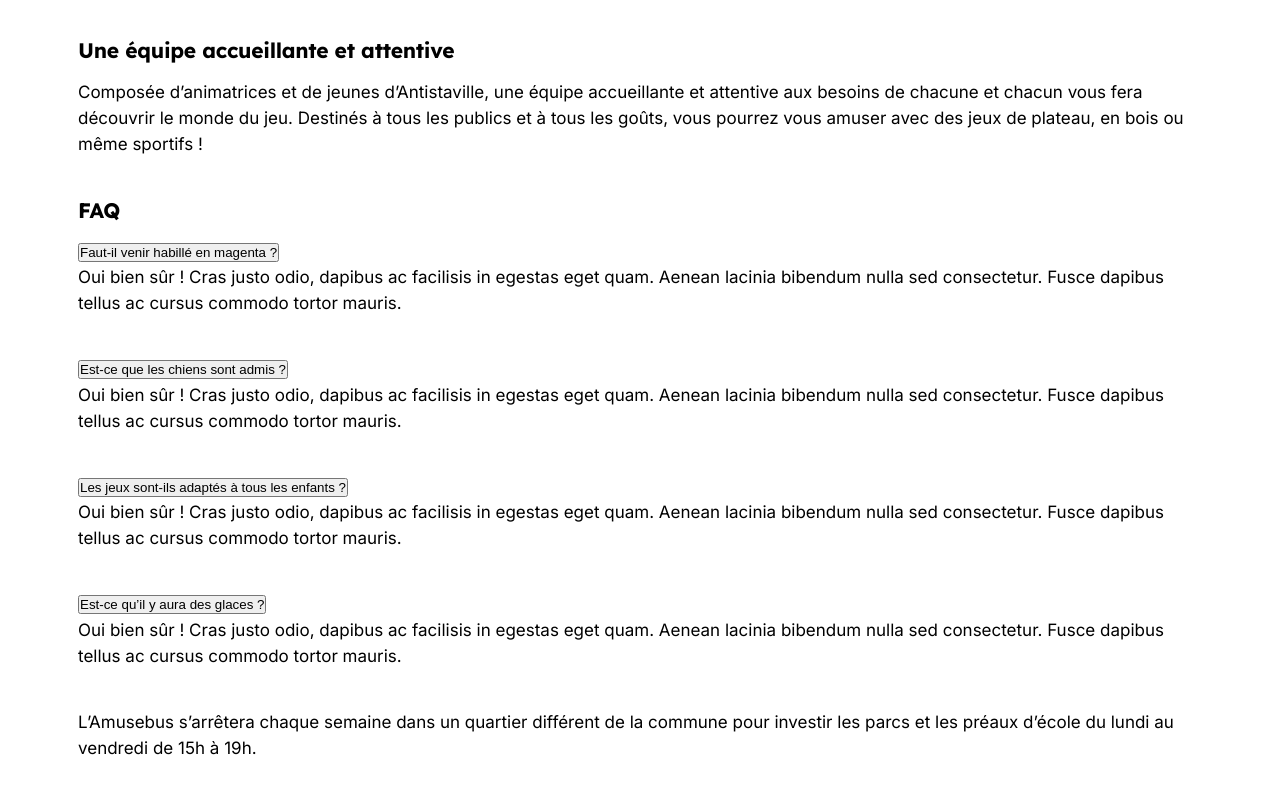
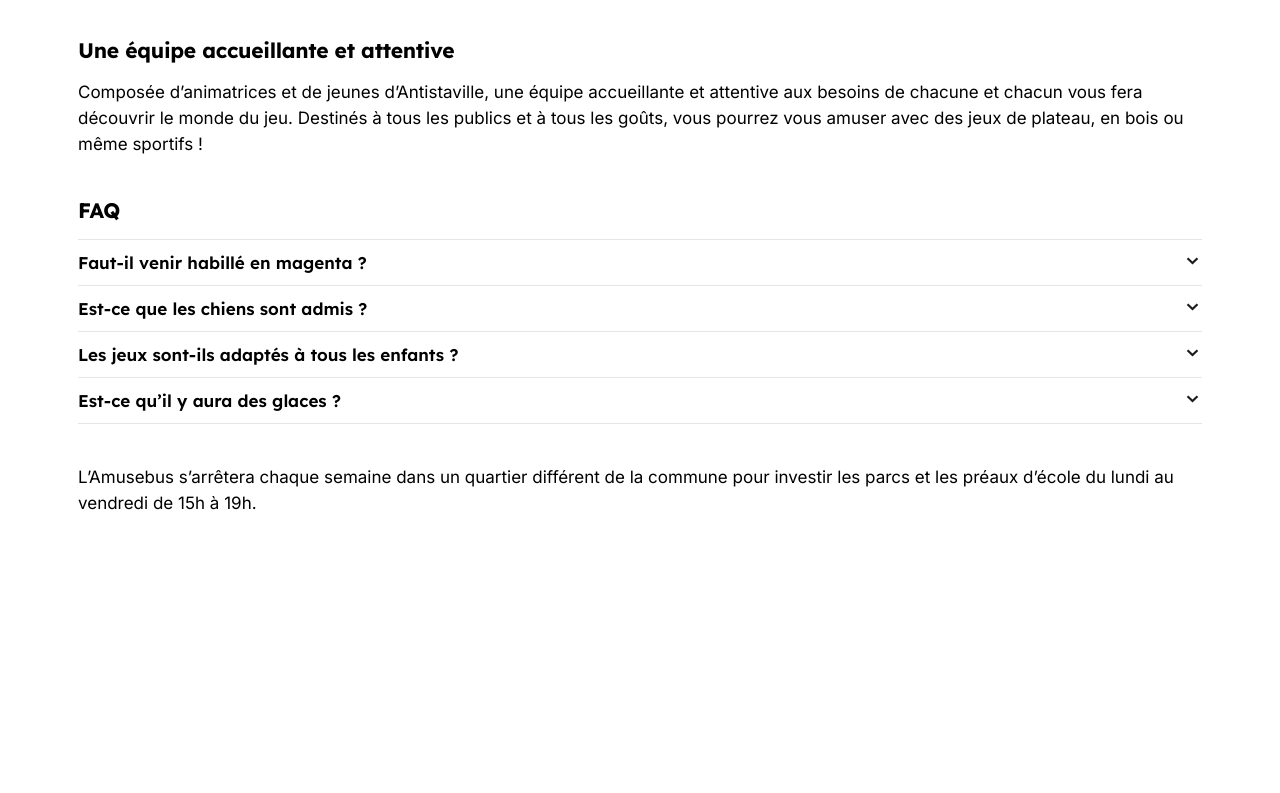
Before and after one commit to AnthonySalamone/antistaville, a website built with Parcel: page src/index.html in a window 1280 px wide. Shown: the part 1200-1993 px from the top of the page. After the commit the page ends 1756 px from the top, so only its background shows below. Built offline with nearby package versions, Linux system fonts and the light colour scheme.

Commit message:
accordion

```diff
--- a/src/js/main.js
+++ b/src/js/main.js
@@ -19,3 +19,21 @@ mobileSearchIcon.addEventListener('click', function() {
   burgerMenu.classList.toggle('active');
   burgerOverlay.classList.toggle('active');
 });
+
+
+//==================ACCORDION=========================================//
+//accordion
+var acc = document.getElementsByClassName("accordion");
+var i;
+
+for (i = 0; i < acc.length; i++) {
+  acc[i].addEventListener("click", function() {
+    this.classList.toggle("active");
+    var panel = this.nextElementSibling;
+    if (panel.style.maxHeight) {
+      panel.style.maxHeight = null;
+    } else {
+      panel.style.maxHeight = panel.scrollHeight + "px";
+    }
+  });
+}
--- a/src/scss/main.scss
+++ b/src/scss/main.scss
@@ -3,3 +3,4 @@
 @import "modules/header";
 @import "modules/breadcrumb";
 @import "modules/article";
+@import "modules/accordion";
--- /dev/null
+++ b/src/scss/modules/_accordion.scss
@@ -0,0 +1,53 @@
+.accordion {
+  padding: 12px 0;
+  width: 100%;
+  text-align: left;
+
+  font-family: "Lexend";
+  font-weight: 600;
+  font-size: 17px;
+
+  border: none;
+  border-top: 1px solid var(--primary-separation);
+  background: var(--neutral);
+
+  cursor: pointer;
+  transition: 0.4s;
+
+  &:last-of-type {
+    border-bottom: 0px;
+  }
+}
+
+
+.accordion-text {
+  max-height: 0;
+  overflow: hidden;
+  transition: max-height 0.3s ease-out;
+
+  &:last-of-type {
+    border-bottom: 1px solid var(--primary-separation);
+    margin-bottom: 40px;
+  }
+
+  p {
+    margin-bottom: 24px;
+  }
+}
+
+.accordion:after {
+  content: url('../img/Icon/Navigation/Chevron-down.svg');
+  font-size: 13px;
+  float: right;
+  margin-right: 3px;
+
+  transition: 0.3s ease;
+
+}
+
+.active:after {
+  content: url('../img/Icon/Navigation/Chevron-down.svg');
+
+  transform: rotate(-180deg);
+  transition: 0.3s ease;
+}
```
Also changed, not shown: src/img/Icon/Navigation/Chevron-down.svg (added).
